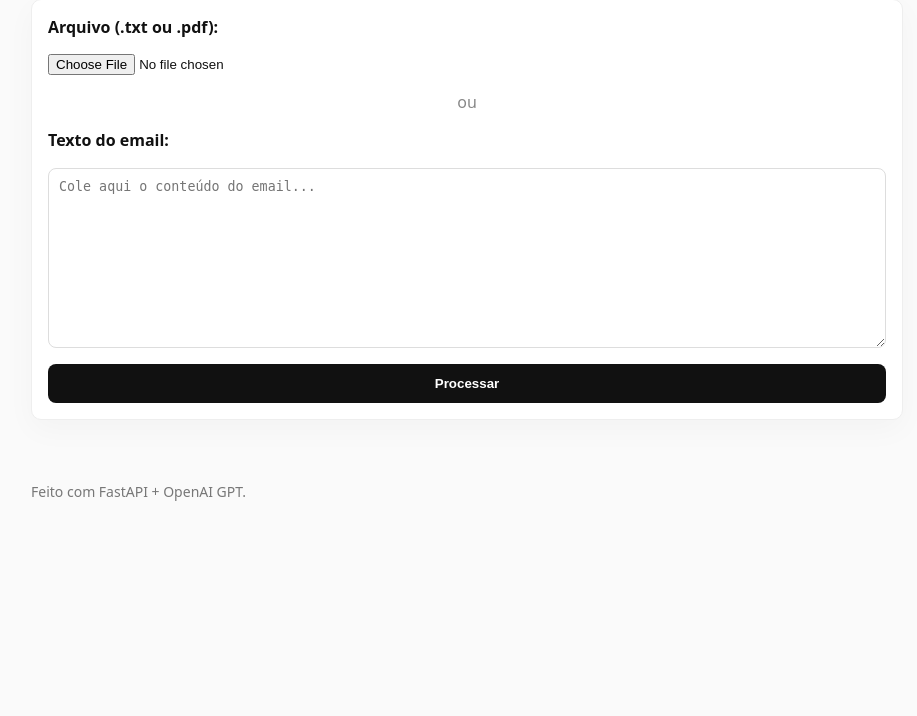
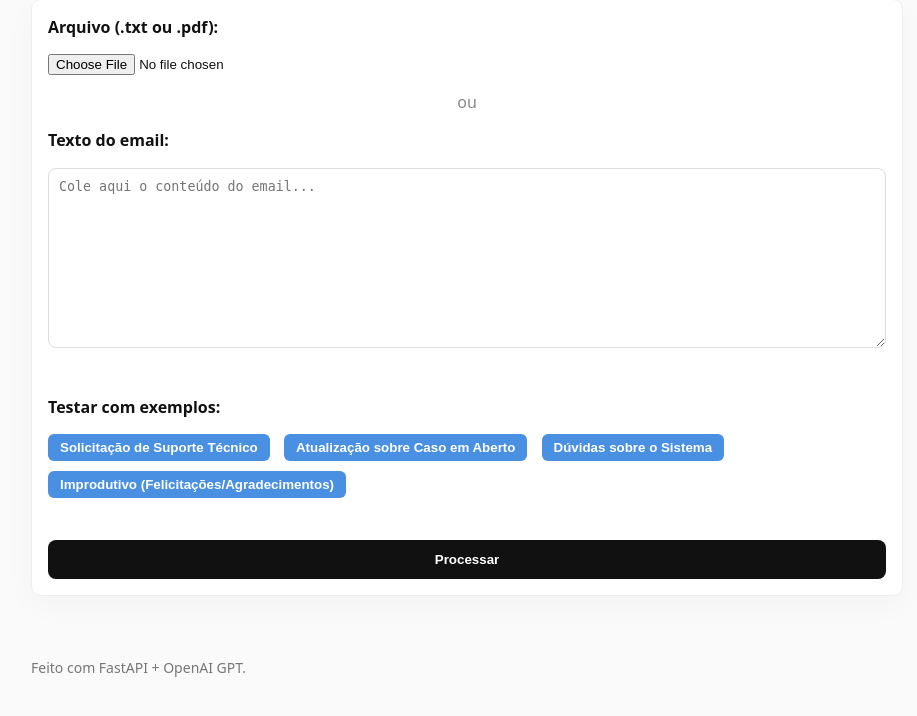
Before and after one commit to ThzxD1/Case-AutoU, a FastAPI app: page / in a window 1280 px wide. Shown: the part 195-911 px from the top of the page, without its empty margins (173-1090 px from the left). Before the commit the page ends 696 px from the top, so only its background shows below. Run offline with FastAPI, Linux system fonts and the light colour scheme.

Commit message:
Atualização Sobre Emails de Agradecimentos
Adição de botão para teste

```diff
--- a/app/main.py
+++ b/app/main.py
@@ -37,6 +37,50 @@ client = OpenAI(api_key=OPENAI_API_KEY)
 
 CANDIDATE_LABELS = ["Produtivo", "Improdutivo"]
 
+GRATITUDE_PATTERNS = [
+    r"\bobrigad[oa]s?\b",
+    r"\bmuito\s+obrigad[oa]s?\b",
+    r"\bagradeç[oa]\b",
+    r"\bagradecemos\b",
+    r"\bvaleu\b",
+    r"\bgratid[aã]o\b",
+    r"\bparab(é|e)ns?\b",
+    r"\bfeliz\s+(anivers[áa]rio|natal|ano\s+novo|dia)\b",
+    r"\bboa\s+(semana|tarde|noite|manhã)\b",
+    r"\bexcelente\s+semana\b",
+    r"\bsucesso[s]?\b"
+]
+
+ACTIONABLE_HINTS = [
+    r"\b(poderia|pode|podes|consegue|conseguir|tem como|favor|gentileza)\b",
+    r"\b(dúvida|duvidas|dúvidas)\b",
+    r"\b(como|quando|onde|qual|quais|quanto|por que|por quê)\b",
+    r"\b(chamado|ticket|protocolo|case|caso|#\d{2,})\b",
+    r"\b(segue|anexo|em anexo|envio|enviando)\b",
+    r"\b(preciso|necessito|solicito|solicitamos|requisito)\b",
+    r"\b(aprovar|aprovação|liberar|liberação|autorizar|autorização)\b",
+    r"\b(agendar|agendamento|reuni[aã]o|meeting)\b",
+    r"\b(erro|falha|bug|problema|incidente)\b",
+    r"\b(urgente|prioridade|prazo|deadline)\b",
+    r"\b(confirma(r|ção)|verificar|atualizar|status)\b"
+]
+
+def is_gratitude_only(text: str) -> bool:
+    """
+    True se houver forte sinal de agradecimento/felicitação
+    e NÃO houver pedido, pergunta ou pista de ação.
+    """
+    if not text:
+        return False
+    t = text.lower()
+    has_gratitude = any(re.search(p, t) for p in GRATITUDE_PATTERNS)
+    has_action = any(re.search(p, t) for p in ACTIONABLE_HINTS) or "?" in t
+    return has_gratitude and not has_action
+
+def short_improd_reply(text: str) -> str:
+    return "Agradecemos a mensagem! Seguimos à disposição caso precise de algo."
+# --- fim heurística ---
+
 def extract_text_from_upload(upload: UploadFile) -> str:
     """Extrai texto de .pdf ou trata bytes como texto (.txt/.eml)."""
     if upload is None:
@@ -75,21 +119,40 @@ def classify_and_reply_openai(text: str) -> dict:
     from openai import AuthenticationError, APIError, RateLimitError
 
     if not OPENAI_API_KEY:
-        return {"category": "Indefinido", "reply": "OPENAI_API_KEY não configurada.", "source": "openai"}
+        return {
+            "category": "Indefinido",
+            "reply": "OPENAI_API_KEY não configurada.",
+            "source": "openai",
+            "rule_applied": "config:error"
+        }
+
+    # Primeiro, tente a heurística local para gratidão-only
+    if is_gratitude_only(text):
+        return {
+            "category": "Improdutivo",
+            "reply": short_improd_reply(text),
+            "source": "heuristic",
+            "rule_applied": "heurística:gratidão-only"
+        }
 
     try:
         client = OpenAI(api_key=OPENAI_API_KEY)
 
         system_prompt = (
-            "Você é um classificador de emails. Sua tarefa:\n"
-            "1) Classificar o email como 'Produtivo' ou 'Improdutivo'.\n"
-            "2) Sugerir uma resposta curta e objetiva em PT-BR.\n"
-            "Responda SOMENTE em JSON com as chaves: category, reply."
+            "Você é um classificador de emails. Política de negócio:\n"
+            "- Classifique apenas como 'Produtivo' OU 'Improdutivo'.\n"
+            "- 'Improdutivo' inclui mensagens de FELICITAÇÕES/AGRADECIMENTO que não contenham pedido, pergunta ou ação clara.\n"
+            "- 'Produtivo' quando houver solicitação, pergunta, follow-up de chamado, envio de documentação, prazos, ou qualquer ação requerida.\n"
+            "- Responda SOMENTE em JSON: {\"category\":\"Produtivo|Improdutivo\",\"reply\":\"<texto curto PT-BR>\"}.\n"
+            "Exemplos:\n"
+            "1) \"Obrigado pelo excelente atendimento!\" -> {\"category\":\"Improdutivo\",\"reply\":\"Agradecemos o retorno! Ficamos à disposição quando precisar.\"}\n"
+            "2) \"Obrigado. Pode confirmar se o chamado #123 foi encerrado?\" -> {\"category\":\"Produtivo\",\"reply\":\"Claro! Vou verificar o status do chamado #123 e retorno em seguida.\"}\n"
+            "3) \"Parabéns pelo serviço.\" -> {\"category\":\"Improdutivo\",\"reply\":\"Muito obrigado! Seguimos à disposição.\"}\n"
         )
         user_prompt = (
             f"Texto do email:\n'''{text}'''\n\n"
-            'Rótulos válidos: ["Produtivo","Improdutivo"].\n'
-            'Devolva JSON: {"category":"Produtivo|Improdutivo","reply":"<texto curto>"}'
+            "Rótulos válidos: [\"Produtivo\",\"Improdutivo\"].\n"
+            "Devolva JSON: {\"category\":\"Produtivo|Improdutivo\",\"reply\":\"<texto curto>\"}"
         )
 
         resp = client.chat.completions.create(
@@ -101,30 +164,49 @@ def classify_and_reply_openai(text: str) -> dict:
             temperature=0.0,
         )
         content = resp.choices[0].message.content if resp.choices else "{}"
-        data = json.loads(content)
+
+        # Robustez contra formatação
+        try:
+            data = json.loads(content)
+        except json.JSONDecodeError:
+            # Tentativa de "extrair" JSON bruto se vier com texto ao redor
+            m = re.search(r"\{.*\}", content, flags=re.DOTALL)
+            data = json.loads(m.group(0)) if m else {}
+
         category = data.get("category")
         reply = data.get("reply") or "Olá! Recebemos sua mensagem. Poderia detalhar melhor o objetivo?"
         if category not in CANDIDATE_LABELS:
             category = "Indefinido"
-        return {"category": category, "reply": reply, "source": "openai"}
 
-    except AuthenticationError as e:
+        # OVERRIDE pós-modelo: se por acaso o modelo ainda classificou errado
+        rule_applied = "modelo"
+        if is_gratitude_only(text):
+            category = "Improdutivo"
+            reply = short_improd_reply(text)
+            rule_applied = "modelo+override:gratidão-only"
+
+        return {"category": category, "reply": reply, "source": "openai", "rule_applied": rule_applied}
+
+    except AuthenticationError:
         return {
             "category": "Indefinido",
             "reply": "Erro de autenticação na OpenAI (verifique OPENAI_API_KEY).",
             "source": "openai",
+            "rule_applied": "api:error:auth"
         }
     except RateLimitError:
         return {
             "category": "Indefinido",
             "reply": "Limite de uso da OpenAI atingido. Tente novamente em instantes.",
             "source": "openai",
+            "rule_applied": "api:error:rate"
         }
     except APIError as e:
         return {
             "category": "Indefinido",
             "reply": f"Erro na API da OpenAI: {e}",
             "source": "openai",
+            "rule_applied": "api:error"
         }
     except Exception as e:
         print("[OPENAI EXC]", repr(e), file=sys.stderr)
@@ -132,7 +214,9 @@ def classify_and_reply_openai(text: str) -> dict:
             "category": "Indefinido",
             "reply": "Não foi possível processar no momento.",
             "source": "openai",
+            "rule_applied": "unexpected:error"
         }
+
 
 
 @app.get("/", response_class=HTMLResponse)
--- a/templates/index.html
+++ b/templates/index.html
@@ -5,6 +5,24 @@
     <meta name="viewport" content="width=device-width, initial-scale=1">
     <title>AutoU - Classificador de Emails</title>
     <link rel="stylesheet" href="/static/style.css">
+    <style>
+      .test-buttons {
+        margin: 1em 0;
+      }
+      .test-buttons button {
+        margin-right: 10px;
+        margin-bottom: 10px;
+        padding: 6px 12px;
+        border: none;
+        background: #4a90e2;
+        color: white;
+        border-radius: 6px;
+        cursor: pointer;
+      }
+      .test-buttons button:hover {
+        background: #357ab8;
+      }
+    </style>
   </head>
   <body>
     <header>
@@ -19,6 +37,16 @@
         <div class="divider">ou</div>
         <label for="email_text">Texto do email:</label>
         <textarea id="email_text" name="email_text" rows="10" placeholder="Cole aqui o conteúdo do email..."></textarea>
+
+        <!-- Botões de testes -->
+        <div class="test-buttons">
+          <p><strong>Testar com exemplos:</strong></p>
+          <button type="button" onclick="loadExample('suporte')">Solicitação de Suporte Técnico</button>
+          <button type="button" onclick="loadExample('atualizacao')">Atualização sobre Caso em Aberto</button>
+          <button type="button" onclick="loadExample('duvida')">Dúvidas sobre o Sistema</button>
+          <button type="button" onclick="loadExample('improdutivo')">Improdutivo (Felicitações/Agradecimentos)</button>
+        </div>
+
         <button type="submit">Processar</button>
       </form>
 
@@ -31,7 +59,6 @@
             <p class="pill">{{ result.category }}</p>
             <p><small>{{ result.chars }} caracteres analisados</small></p>
             <p><small>Fonte: {{ result.source }}</small></p>
-
           </div>
           <div>
             <h3>Resposta sugerida</h3>
@@ -49,5 +76,21 @@
     <footer>
       <p>Feito com FastAPI + OpenAI GPT.</p>
     </footer>
+
+    <script>
+      function loadExample(type) {
+        let text = "";
+        if (type === "suporte") {
+          text = "Olá, meu computador não está ligando corretamente após a última atualização. Poderiam me ajudar com o suporte?";
+        } else if (type === "atualizacao") {
+          text = "Prezados, gostaria de saber se houve algum progresso no chamado #12345 aberto na semana passada.";
+        } else if (type === "duvida") {
+          text = "Tenho uma dúvida sobre como acessar os relatórios no novo sistema. Existe algum manual ou treinamento disponível?";
+        } else if (type === "improdutivo") {
+          text = "Bom dia! Quero desejar feliz aniversário e uma excelente semana!";
+        }
+        document.getElementById("email_text").value = text;
+      }
+    </script>
   </body>
 </html>
```
